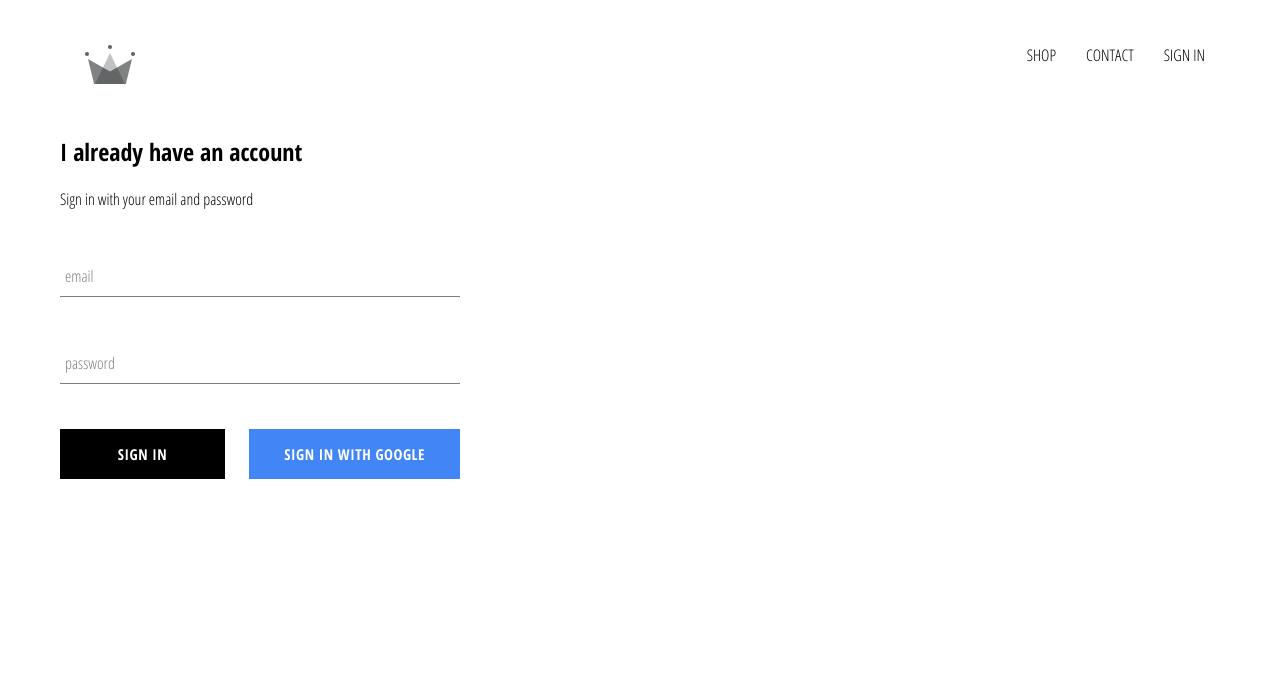
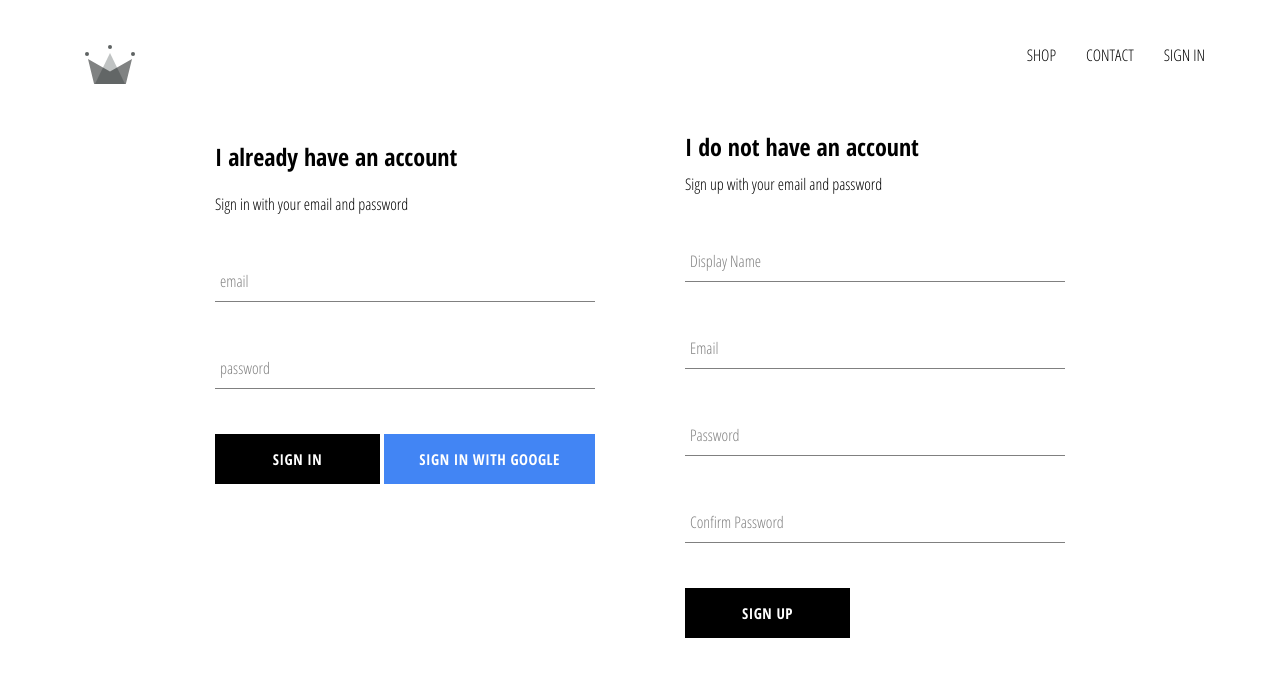
Before and after one commit to 3Peet/crwn-clothing, a React (Create React App) app: page /signin in a window 1280 px wide. Shown: the top 676 px of the page. Built offline with nearby package versions, Linux system fonts and the light colour scheme; no server answers.

Commit message:
implimented firebase utils, included ability to store authenticated users into our firestore database

```diff
--- a/src/App.js
+++ b/src/App.js
@@ -7,7 +7,7 @@
 import ShopPage from "./components/pages/shop/shop.component";
 import Header from "./components/header/header.component";
 import SignInAndSignUpPage from "./components/sign-in-and-sign-up/sign-in-sign-up.component";
-import {auth} from "./firebase/firebase.utils";
+import {auth, createUserProfileDocument} from "./firebase/firebase.utils";
 
 class App extends Component {
 	constructor() {
@@ -21,9 +21,22 @@
 	unsubscribeFromAuth = null;
 
 	componentDidMount() {
-		this.unsubscribeFromAuth = auth.onAuthStateChanged((user) => {
-			this.setState({currentUser: user});
-			console.log(user);
+		this.unsubscribeFromAuth = auth.onAuthStateChanged(async (userAuth) => {
+			if (userAuth) {
+				const userRef = await createUserProfileDocument(userAuth);
+
+				userRef.onSnapshot((snapShot) => {
+					this.setState({
+						currentUser: {
+							id: snapShot.id,
+							...snapShot.data(),
+						},
+					});
+					console.log(this.state);
+				});
+			} else {
+				this.setState({currentUser: userAuth});
+			}
 		});
 	}
 
--- a/src/components/sign-in-and-sign-up/sign-in-sign-up.component.jsx
+++ b/src/components/sign-in-and-sign-up/sign-in-sign-up.component.jsx
@@ -1,10 +1,12 @@
 import React from "react";
 import "./sign-in-sign-up.styles.scss";
 import SignIn from "../sign-in/sign-in.component";
+import SignUp from "../sign-up/sign-up.component";
 
 const SignInAndSignUpPage = () => (
 	<div className="sign-in-and-sign-up">
 		<SignIn></SignIn>
+		<SignUp></SignUp>
 	</div>
 );
 
--- a/src/components/sign-in-and-sign-up/sign-in-sign-up.styles.scss
+++ b/src/components/sign-in-and-sign-up/sign-in-sign-up.styles.scss
@@ -0,0 +1,6 @@
+.sign-in-and-sign-up {
+	width: 850px;
+	display: flex;
+	justify-content: space-between;
+	margin: 30px auto;
+}
--- a/src/components/sign-in/sign-in.styles.scss
+++ b/src/components/sign-in/sign-in.styles.scss
@@ -1,5 +1,5 @@
 .sign-in {
-	width: 400px;
+	width: 380px;
 	display: flex;
 	flex-direction: column;
 
--- /dev/null
+++ b/src/components/sign-up/sign-up.component.jsx
@@ -0,0 +1,99 @@
+import React from "react";
+
+import FormInput from "../form-input/form-input.component";
+import CustomButton from "../custom-button/custom-button.component";
+
+import {auth, createUserProfileDocument} from "../../firebase/firebase.utils";
+
+import "./sign-up.styles.scss";
+
+class SignUp extends React.Component {
+	constructor() {
+		super();
+
+		this.state = {
+			displayName: "",
+			email: "",
+			password: "",
+			confirmPassword: "",
+		};
+	}
+
+	handleSubmit = async (event) => {
+		event.preventDefault();
+
+		const {displayName, email, password, confirmPassword} = this.state;
+		if (password !== confirmPassword) {
+			alert("passwords don't match");
+			return;
+		}
+
+		try {
+			const {user} = await auth.createUserWithEmailAndPassword(email, password);
+
+			createUserProfileDocument(user, {displayName});
+
+			this.setState({
+				displayName: "",
+				email: "",
+				password: "",
+				confirmPassword: "",
+			});
+		} catch (error) {
+			console.error(error);
+		}
+	};
+
+	handleChange = (event) => {
+		const {name, value} = event.target;
+
+		this.setState({[name]: value});
+	};
+
+	render() {
+		const {displayName, email, password, confirmPassword} = this.state;
+		return (
+			<div className="sign-up">
+				<h2 className="title">I do not have an account</h2>
+				<span>Sign up with your email and password</span>
+				<form className="sign-up-form" onSubmit={this.handleSubmit}>
+					<FormInput
+						type="text"
+						name="displayName"
+						value={displayName}
+						onChange={this.handleChange}
+						label="Display Name"
+						required
+					></FormInput>
+					<FormInput
+						type="email"
+						name="email"
+						value={email}
+						onChange={this.handleChange}
+						label="Email"
+						required
+					></FormInput>
+					<FormInput
+						type="password"
+						name="password"
+						value={password}
+						onChange={this.handleChange}
+						label="Password"
+						required
+					></FormInput>
+					<FormInput
+						type="password"
+						name="confirmPassword"
+						value={confirmPassword}
+						onChange={this.handleChange}
+						label="Confirm Password"
+						required
+					></FormInput>
+					<CustomButton type="submit">SIGN UP</CustomButton>
+				</form>
+			</div>
+		);
+	}
+}
+
+export default SignUp;
--- /dev/null
+++ b/src/components/sign-up/sign-up.styles.scss
@@ -0,0 +1,9 @@
+.sign-up {
+	display: flex;
+	flex-direction: column;
+	width: 380px;
+
+	.title {
+		margin: 10px 0;
+	}
+}
--- a/src/firebase/firebase.utils.js
+++ b/src/firebase/firebase.utils.js
@@ -12,6 +12,31 @@
 	measurementId: "G-Z5LRSSRPFV",
 };
 
+export const createUserProfileDocument = async (userAuth, additionalData) => {
+	if (!userAuth) return;
+
+	const userRef = firestore.doc(`users/${userAuth.uid}`);
+
+	const snapShot = await userRef.get();
+
+	if (!snapShot.exists) {
+		const {displayName, email} = userAuth;
+		const createAt = new Date();
+
+		try {
+			await userRef.set({
+				displayName,
+				email,
+				createAt,
+				...additionalData,
+			});
+		} catch (error) {
+			console.log("error creating user ", error.message);
+		}
+	}
+	return userRef;
+};
+
 firebase.initializeApp(config);
 
 export const auth = firebase.auth();
```
